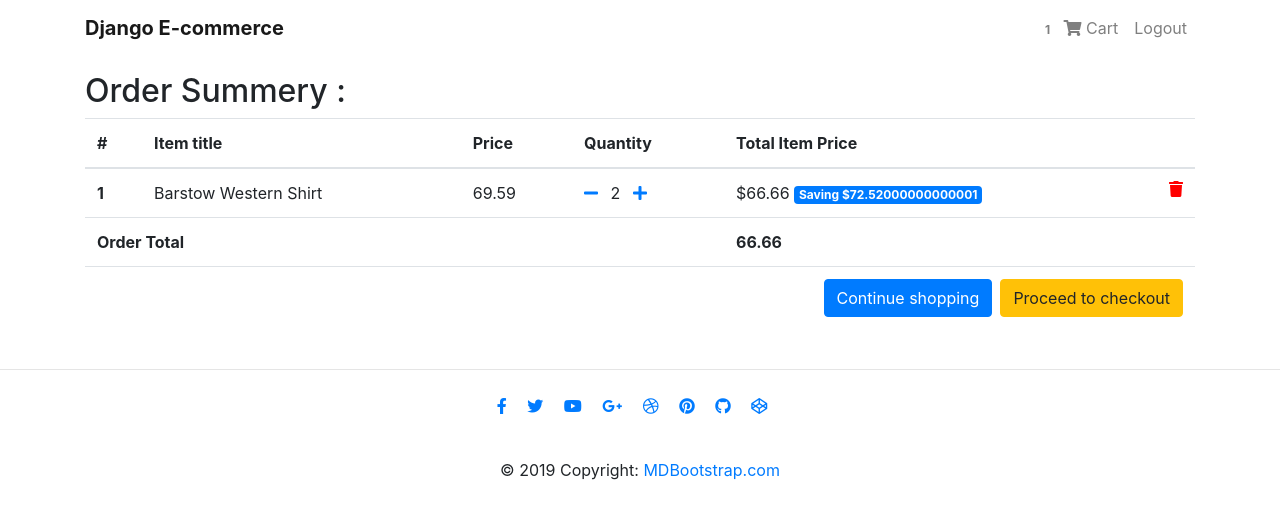
After one commit to JHEmon/django-Ecom, a Django app: page /order-summary/ in a window 1280 px wide. The commit adds this page. Shown: the top 519 px of the page. Run offline with Django 3.2, Linux system fonts and the light colour scheme; a user stored in the database is signed in; data comes from the database, SQL or seed files in the repository; both versions use the stored data as it was after the commit; some libraries are stand-ins or nearby versions.

Commit message:
Order summery created successfully

```diff
--- a/core/models.py
+++ b/core/models.py
@@ -54,6 +54,19 @@ class OrderItem(models.Model):
     def __str__(self):
         return f"{self.quantity} of {self.item.title}"
 
+    def get_total_item_price(self):
+        return self.quantity * self.item.price
+
+    def get_total_discount_item_price(self):
+        return self.quantity * self.item.discount_price
+
+    def get_amount_saved(self):
+        return self.get_total_item_price() - self.get_total_discount_item_price()
+
+    def get_final_price(self):
+        if self.item.discount_price:
+            return self.get_total_discount_item_price()
+        return self.get_total_item_price()
 
 class Order(models.Model):
     user = models.ForeignKey(settings.AUTH_USER_MODEL, on_delete=models.CASCADE)
@@ -64,3 +77,9 @@ class Order(models.Model):
 
     def __str__(self):
         return self.user.username
+
+    def get_total(self):
+        total = 0
+        for order_item in self.items.all():
+            total += order_item.get_final_price()
+        return total
--- a/core/urls.py
+++ b/core/urls.py
@@ -1,11 +1,14 @@
 from django.urls import path
-from .views import HomeView, ItemDetailView, add_to_cart, remove_from_cart
+from .views import HomeView, OrderSummaryView, ItemDetailView, add_to_cart, remove_from_cart, checkout, remove_single_item_from_cart
 
 app_name = 'core'
 
 urlpatterns = [
     path('', HomeView.as_view(), name='home'),
+    path('checkout/', checkout, name= 'checkout'),
+    path('order-summary/', OrderSummaryView.as_view(), name= 'order-summary'),
     path('product/<slug>/', ItemDetailView.as_view(), name='product'),
     path('add_to_cart/<slug>/', add_to_cart, name='add_to_cart'),
     path('remove_from_cart/<slug>/', remove_from_cart, name='remove_from_cart'),
+    path('remove_item_from_cart/<slug>/', remove_single_item_from_cart, name='remove-single-item-from-cart'),
 ]
--- a/core/views.py
+++ b/core/views.py
@@ -1,6 +1,9 @@
 from django.contrib import messages
+from django.core.exceptions import ObjectDoesNotExist
+from django.contrib.auth.decorators import login_required
+from django.contrib.auth.mixins import LoginRequiredMixin
 from django.shortcuts import render, get_object_or_404, redirect
-from django.views.generic import ListView, DetailView
+from django.views.generic import ListView, DetailView, View
 from django.utils import timezone
 from .models import Item, OrderItem, Order
 
@@ -23,12 +26,23 @@ class HomeView(ListView):
     paginate_by = 10
     template_name = "home.html"
 
+class OrderSummaryView(LoginRequiredMixin, View):
+    def get(self, *args, **kwargs):
+        try:
+            order = Order.objects.get(user=self.request.user, ordered=False)
+            context = {
+                'object' : order
+            }
+            return render(self.request, 'order_summery.html', context)
+        except ObjectDoesNotExist:
+            messages.error(self.request, "You do not have any active order")
+            return redirect("/")
 
 class ItemDetailView(DetailView):
     model = Item
     template_name = "product.html"
 
-
+@login_required
 def add_to_cart(request, slug):
     item = get_object_or_404(Item, slug=slug)
     order_item, created = OrderItem.objects.get_or_create(
@@ -45,12 +59,12 @@ def add_to_cart(request, slug):
             order_item.save()
             messages.info(request,
                           "This item quantity has been updated")
-            return redirect("core:product", slug=slug)
+            return redirect("core:order-summary")
         else:
             order.items.add(order_item)
             messages.info(request,
                           "This item was added to your cart")
-            return redirect("core:product", slug=slug)
+            return redirect("core:order-summary")
 
     else:
         ordered_date = timezone.now()
@@ -59,9 +73,9 @@ def add_to_cart(request, slug):
         order.items.add(order_item)
         messages.info(request,
                       "This item was added to your cart")
-        return redirect("core:product", slug=slug)
+        return redirect("core:order-summary")
 
-
+@login_required
 def remove_from_cart(request, slug):
     item = get_object_or_404(Item, slug=slug)
     order_qs = Order.objects.filter(
@@ -80,7 +94,7 @@ def remove_from_cart(request, slug):
             order.items.remove(order_item)
             messages.info(request,
                           "This item was removed from your cart")
-            return redirect("core:product", slug=slug)
+            return redirect("core:order-summary")
 
         else:
             messages.info(request,
@@ -90,3 +104,37 @@ def remove_from_cart(request, slug):
         messages.info(request,
                       "You do not have any active order")
         return redirect("core:product", slug=slug)
+
+@login_required
+def remove_single_item_from_cart(request, slug):
+    item = get_object_or_404(Item, slug=slug)
+    order_qs = Order.objects.filter(
+        user=request.user,
+        ordered=False
+    )
+    if order_qs.exists():
+        order = order_qs[0]
+        # check if the order item is in the order
+        if order.items.filter(item__slug=item.slug).exists():
+            order_item = OrderItem.objects.filter(
+                item=item,
+                user=request.user,
+                ordered=False
+            )[0]
+            if order_item.quantity > 1:
+                order_item.quantity -= 1
+                order_item.save()
+            else:
+                order.items.remove(order_item)
+            messages.info(request,
+                          "This item quantity was updated")
+            return redirect("core:order-summary")
+
+        else:
+            messages.info(request,
+                          "This item was not in your cart")
+            return redirect("core:product", slug=slug)
+    else:
+        messages.info(request,
+                      "You do not have any active order")
+        return redirect("core:product", slug=slug)
--- a/templates/navbar.html
+++ b/templates/navbar.html
@@ -37,7 +37,7 @@
         <ul class="navbar-nav nav-flex-icons">
             {% if request.user.is_authenticated %}
           <li class="nav-item">
-            <a class="nav-link waves-effect">
+            <a href="{% url 'core:order-summary' %}" class="nav-link waves-effect">
               <span class="badge red z-depth-1 mr-1"> {{ request.user|cart_item_count }} </span>
               <i class="fas fa-shopping-cart"></i>
               <span class="clearfix d-none d-sm-inline-block"> Cart </span>
--- /dev/null
+++ b/templates/order_summery.html
@@ -0,0 +1,83 @@
+{% extends "base.html" %}
+
+{% block content %}
+<main>
+    <div class="container">
+
+        <div class="table-responsive">
+            <h2>Order Summery : </h2>
+            <table class="table">
+                <thead>
+                    <tr>
+                        <th scope="col">#</th>
+                        <th scope="col">Item title</th>
+                        <th scope="col">Price</th>
+                        <th scope="col">Quantity</th>
+                        <th scope="col">Total Item Price</th>
+                    </tr>
+                </thead>
+                <tbody>
+                    {% for order_item in object.items.all %}
+                    <tr>
+                        <th scope="row">{{ forloop.counter }}</th>
+                        <td>{{ order_item.item.title }}</td>
+                        <td>{{ order_item.item.price }}</td>
+                        <td>
+                            <a href="{% url 'core:remove-single-item-from-cart' order_item.item.slug %}"><i
+                                    class="fas fa-minus mr-2"></i></a>
+                            {{ order_item.quantity}}
+                            <a href="{% url 'core:add_to_cart' order_item.item.slug %}"><i class="fas fa-plus ml-2"></i></a>
+                        </td>
+                        <td>
+                            {% if order_item.item.discount_price %}
+                            ${{ order_item.get_total_discount_item_price}}
+                            <span class="badge badge-primary">Saving ${{ order_item.get_amount_saved}}</span>
+
+                            {% else %}
+                            ${{ order_item.get_total_item_price}}
+                            {% endif %}
+                            <a style="color: red;" href="{% url 'core:remove_from_cart' order_item.item.slug %}"><i
+                                    class="fas fa-trash float-right"></i></a>
+                        </td>
+
+
+                    </tr>
+
+                    {% empty %}
+
+                    <tr>
+                        <td colspan="5"><b>Your cart is empty</b></td>
+                    </tr>
+
+                    <tr>
+                        <td colspan="5">
+                            <a href="/" class="btn btn-primary float-right">Continue shopping</a>
+                        </td>
+                    </tr>
+
+
+                    {% endfor %}
+
+
+
+                {% if object.get_total %}
+                <tr>
+                    <td colspan="4"><b>Order Total</b></td>
+                    <td><b>{{ object.get_total }}</b></td>
+
+                </tr>
+
+                <tr>
+                    <td colspan="5">
+                        <a href="/checkout/" class="btn btn-warning float-right ml-2">Proceed to checkout</a>
+                        <a href="/" class="btn btn-primary float-right">Continue shopping</a>
+                    </td>
+                </tr>
+                {% endif %}
+                </tbody>
+            </table>
+        </div>
+
+    </div>
+</main>
+{% endblock %}
```
Also changed, not shown: db.sqlite3.
